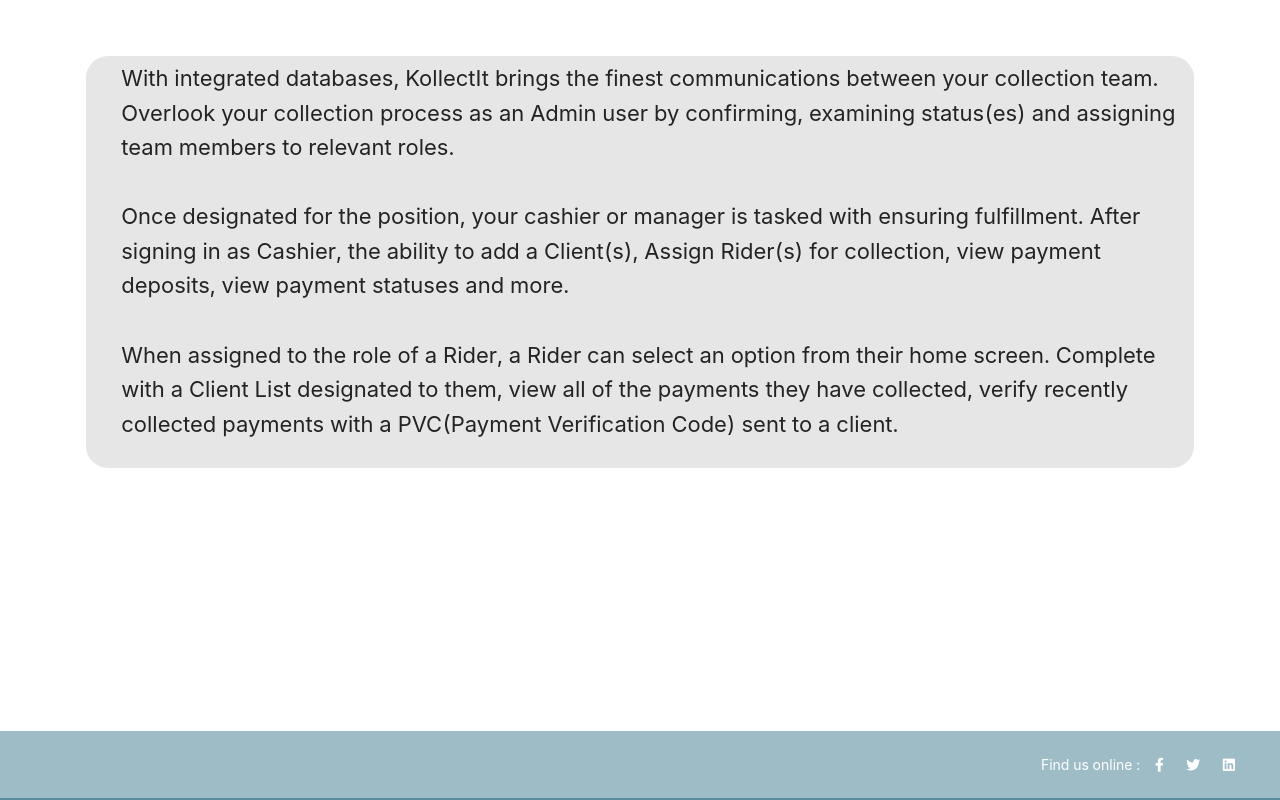
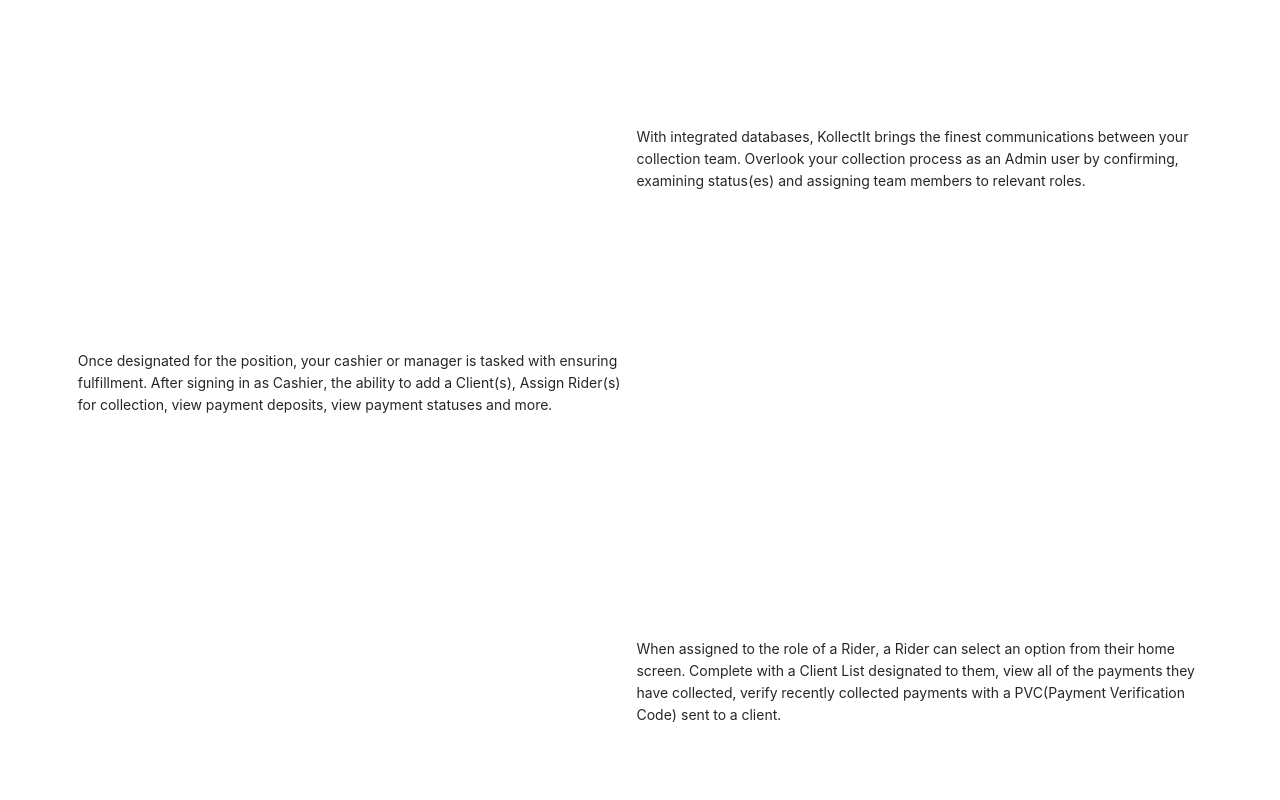
Before and after one commit to TecStik/KollectIt---Website, a React (Create React App) app: page /KOLLECTIT-Need in a window 1280 px wide. Shown: the part 780-1580 px from the top of the page. Built offline with nearby package versions, Linux system fonts and the light colour scheme.

Commit message:
Content update

```diff
--- a/src/components/Header/Header.css
+++ b/src/components/Header/Header.css
@@ -165,10 +165,15 @@
   }
 
   #logo {
-    height: 150px;
-    margin-left: -12%;
-    margin-bottom: -17px;
+    height: 180px;
+    margin-left: -17.35%;
+    /* margin: -7%; */
+    padding: 2%;
+    /* margin-bottom: -17px; */
   }
+  /* #logo {
+    margin-left: -15%;
+  } */
 
   #TwoNavText {
     color: #11366B;
--- a/src/components/Header/Header.jsx
+++ b/src/components/Header/Header.jsx
@@ -17,7 +17,7 @@
 
   const listenScrollEvent = () => {
     window.scrollY > 120 ? setnavSize(100) : setnavSize(170);
-    window.scrollY > 120 ? setmarginSize('-14%') : setmarginSize('5%');
+    window.scrollY > 120 ? setmarginSize('-4%') : setmarginSize('5%');
     window.scrollY > 120 ? setmenuSize('-17.5%') : setmenuSize('0%');
     window.scrollY > 120 ? setnavPosition('unset') : setnavPosition('fixed');
     // window.scrollY > 10 ? setnavColor("#fff") : setnavColor("#fff");
--- a/src/components/Home/Home.css
+++ b/src/components/Home/Home.css
@@ -54,6 +54,10 @@
     margin-top: 20px;
   }
 
+  #textCenter {
+    text-align: center;
+  }
+
   #slideImage {
     margin-left: 0%;
     width: 85%;
@@ -82,6 +86,8 @@
   #hero .hero-img img {
     width: 70%;
   }
+
+
 }
 
 @media (max-width: 575px) {
--- a/src/components/Home/Home.jsx
+++ b/src/components/Home/Home.jsx
@@ -79,7 +79,10 @@
 
               <div class="col-lg-6 d-flex align-items-center" data-aos="zoom-out" data-aos-delay="200">
                 <div class="content">
-                  <h2 style={{ color: "#134D61" }}>The Ultimate Collection App for All Platforms</h2>
+
+                  <br />
+                  <br />
+                  <h2 style={{ color: "#134D61", fontSize: '35px', fontWeight: 600 }} id="textCenter">The Ultimate Collection App for All Platforms</h2>
                   <br />
                   <br />
                   <ul style={{ listStyleType: "none", marginLeft: "-6%" }}>
@@ -95,6 +98,7 @@
           <div class="container">
             <div class="section-title">
               <br />
+
               <h2>Conquer Collection Challenges with KollectIt</h2>
               <br />
               {/* <p>The lack of transparency and the burden of manual documentation can present significant challenges. With KOLLECTIT, entire Islamic Banking transactions are executed digitally in just a few clicks/taps, while  ensuring compliance with Sharia principles. There may no longer be delays caused by continuous
@@ -109,13 +113,11 @@
 
 
         <section id="about" class="about">
-
           <div class="container" data-aos="fade-up" style={{ marginTop: "-5%" }}>
-
             <div class="row gx-0">
               <div class="col-lg-6 d-flex flex-column justify-content-center" data-aos="fade-up" data-aos-delay="200">
                 <div class="content">
-                  <h2>KOLLECTIT is aligned with the vision of digitalized Islamic Banking.</h2>
+                  <h2 style={{ color: "#134D61", fontSize: '35px', fontWeight: 600 }} id="textCenter">KOLLECTIT is aligned with the vision of digitalized Islamic Banking.</h2>
                   <br />
                   <br />
                   <ul style={{ listStyleType: "none", marginLeft: "-6%" }}>
--- a/src/components/YouNeedKollectit/YouNeedKollectit.jsx
+++ b/src/components/YouNeedKollectit/YouNeedKollectit.jsx
@@ -5,6 +5,7 @@
 import Footer from "../Footer/Footer";
 import Header from "../Header/Header";
 import payment from '../Images/payment.png'
+import ladypayment from '../Images/ladypayment.png'
 import splash from '../Images/splash1.png'
 
 
@@ -39,12 +40,11 @@
                 }}
             />
 
-            <div id="NewHome">
+            {/* <div id="NewHome">
                 <section id="YouNeedKollectit" class="YouNeedKollectit d-flex align-items-center section-bg">
                     <div class="container">
                         <div class="row justify-content-between gy-5">
                             <div class="col-lg-12 order-2 order-lg-1 d-flex flex-column justify-content-center align-items-center align-items-lg-start text-center text-lg-start">
-                                {/* <p data-aos="fade-up" data-aos-delay="100" style={{ color: "#11366B", margin: "5px", padding: "5px" }}>Why you Need KollectIt</p> */}
                                 <div class="content" style={{ background: "#E6E6E6", margin: "5px", padding: "5px", borderRadius: "22px" }}>
                                     <ul style={{ listStyleType: "none", fontSize: 22 }}>
                                         <li>With integrated databases, KollectIt brings the finest communications between your collection team. Overlook your collection process as an Admin user by confirming, examining status(es) and assigning team members to relevant roles.</li>
@@ -60,7 +60,83 @@
                         </div>
                     </div>
                 </section>
-            </div>
+            </div> */}
+
+            <section id="about" class="about">
+                <div class="container" data-aos="fade-up">
+
+                    <div class="row gx-0">
+                        <div class="col-lg-6 d-flex flex-column justify-content-center" data-aos="fade-up" data-aos-delay="200">
+                            {/* <img src={payment} class="img-fluid" alt="" id="ImgeSize" /> */}
+                        </div>
+                        <div class="col-lg-6 d-flex align-items-center" data-aos="zoom-out" data-aos-delay="200">
+                            <div class="content">
+
+                                <br />
+                                <br />
+                                {/* <h2 style={{ color: "#134D61", fontSize: '35px', fontWeight: 600 }} id="textCenter">The Ultimate Collection App for All Platforms</h2> */}
+                                <br />
+                                <br />
+                                <ul style={{ listStyleType: "none", marginLeft: "-6%" }}>
+                                    <li>With integrated databases, KollectIt brings the finest communications between your collection team. Overlook your collection process as an Admin user by confirming, examining status(es) and assigning team members to relevant roles.</li>
+                                </ul>
+                            </div>
+                        </div>
+                    </div>
+                </div>
+                <br />
+                <br />
+
+            </section>
+
+
+            <section id="about" class="about">
+                <div class="container" data-aos="fade-up" style={{ marginTop: "-5%" }}>
+                    <div class="row gx-0">
+                        <div class="col-lg-6 d-flex flex-column justify-content-center" data-aos="fade-up" data-aos-delay="200">
+                            <div class="content">
+                                {/* <h2 style={{ color: "#134D61", fontSize: '35px', fontWeight: 600 }} id="textCenter">KOLLECTIT is aligned with the vision of digitalized Islamic Banking.</h2> */}
+                                <br />
+                                <br />
+                                <ul style={{ listStyleType: "none", marginLeft: "-6%" }}>
+                                    <li>Once designated for the position, your cashier or manager is tasked with ensuring fulfillment. After signing in as Cashier, the ability to add a Client(s), Assign Rider(s) for collection, view payment deposits, view payment statuses and more.</li>
+                                </ul>
+                            </div>
+                        </div>
+                        <div class="col-lg-6 d-flex align-items-center" data-aos="zoom-out" data-aos-delay="200">
+                            {/* <img src={ladypayment} id="ladiesImage" alt="" /> */}
+                        </div>
+                    </div>
+                </div>
+            </section>
+
+
+            <section id="about" class="about">
+                <div class="container" data-aos="fade-up">
+
+                    <div class="row gx-0">
+                        <div class="col-lg-6 d-flex flex-column justify-content-center" data-aos="fade-up" data-aos-delay="200">
+                            {/* <img src={payment} class="img-fluid" alt="" id="ImgeSize" /> */}
+                        </div>
+                        <div class="col-lg-6 d-flex align-items-center" data-aos="zoom-out" data-aos-delay="200">
+                            <div class="content">
+
+                                <br />
+                                <br />
+                                {/* <h2 style={{ color: "#134D61", fontSize: '35px', fontWeight: 600 }} id="textCenter">The Ultimate Collection App for All Platforms</h2> */}
+                                <br />
+                                <br />
+                                <ul style={{ listStyleType: "none", marginLeft: "-6%" }}>
+                                    <li>When assigned to the role of a Rider, a Rider can select an option from their home screen. Complete with a Client List designated to them, view all of the payments they have collected, verify recently collected payments with a PVC(Payment Verification Code) sent to a client.</li>
+                                </ul>
+                            </div>
+                        </div>
+                    </div>
+                </div>
+                <br />
+                <br />
+
+            </section>
             <br />
             <br />
             <br />
```
